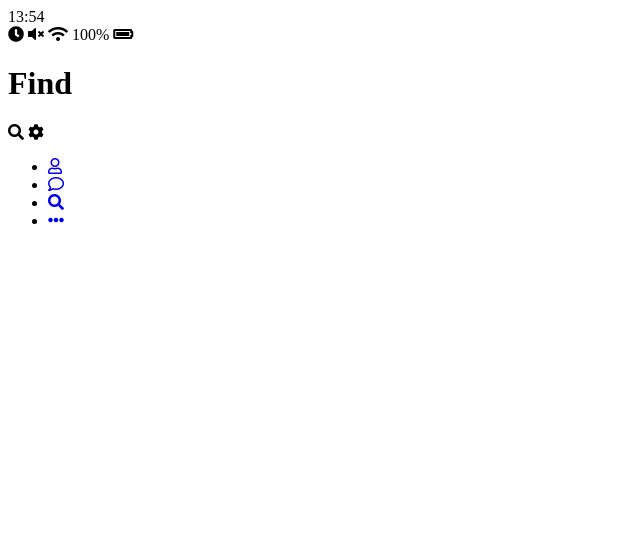
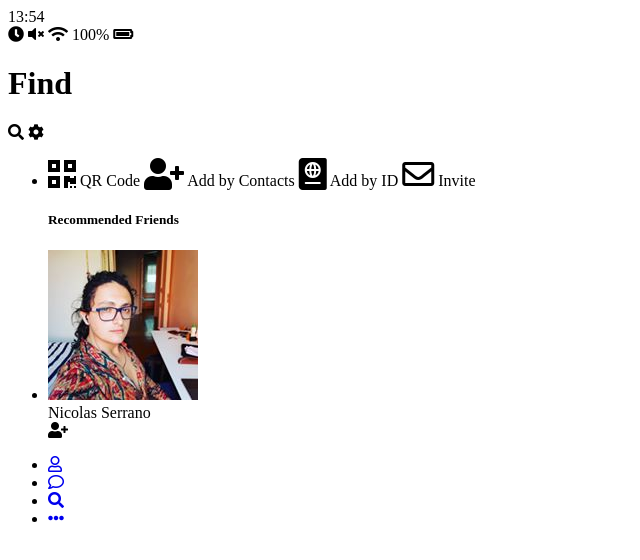
Before and after one commit to Ratchet777/kakao-clone-v2, a plain HTML site: page find.html in a window 1280 px wide. Shown: the whole page, without its empty margins (0-640 px from the left). Drawn offline with Linux system fonts and the light colour scheme.

Commit message:
Find Screen

```diff
--- a/find.html
+++ b/find.html
@@ -37,6 +37,58 @@
         </span>
       </div>
     </header>
+    <main class="find">
+      <header class="find__header">
+        <ul class="find__header-list">
+          <li class="find__header-btn header-btn">
+            <span class="header-btn__icon">
+              <i class="fas fa-qrcode fa-2x"></i>
+            </span>
+            <span class="header-btn__title">
+              QR Code
+            </span>
+            <span class="header-btn__icon">
+              <i class="fas fa-user-plus fa-2x"></i>
+            </span>
+            <span class="header-btn__title">
+              Add by Contacts
+            </span>
+            <span class="header-btn__icon">
+              <i class="fas fa-passport fa-2x"></i>
+            </span>
+            <span class="header-btn__title">
+              Add by ID
+            </span>
+            <span class="header-btn__icon">
+              <i class="far fa-envelope fa-2x"></i>
+            </span>
+            <span class="header-btn__title">
+              Invite
+            </span>
+          </li>
+        </ul>
+      </header>
+      <ul class="find__recommended">
+        <h5 class="find__title">
+          Recommended Friends
+        </h5>
+        <li class="find__friend friend friend--lg">
+          <div class="friend__column">
+            <img src="images/avatar.jpg" class="g-avatar friend__avatar" />
+            <div class="friend__content">
+              <span class="friend__name">
+                Nicolas Serrano
+              </span>
+            </div>
+          </div>
+          <div class="friend__column">
+            <div class="friend__add-btn">
+              <i class="fas fa-user-plus"></i>
+            </div>
+          </div>
+        </li>
+      </ul>
+    </main>
     <nav class="nav">
       <ul class="nav__list">
         <li class="nav__list-item">
```
